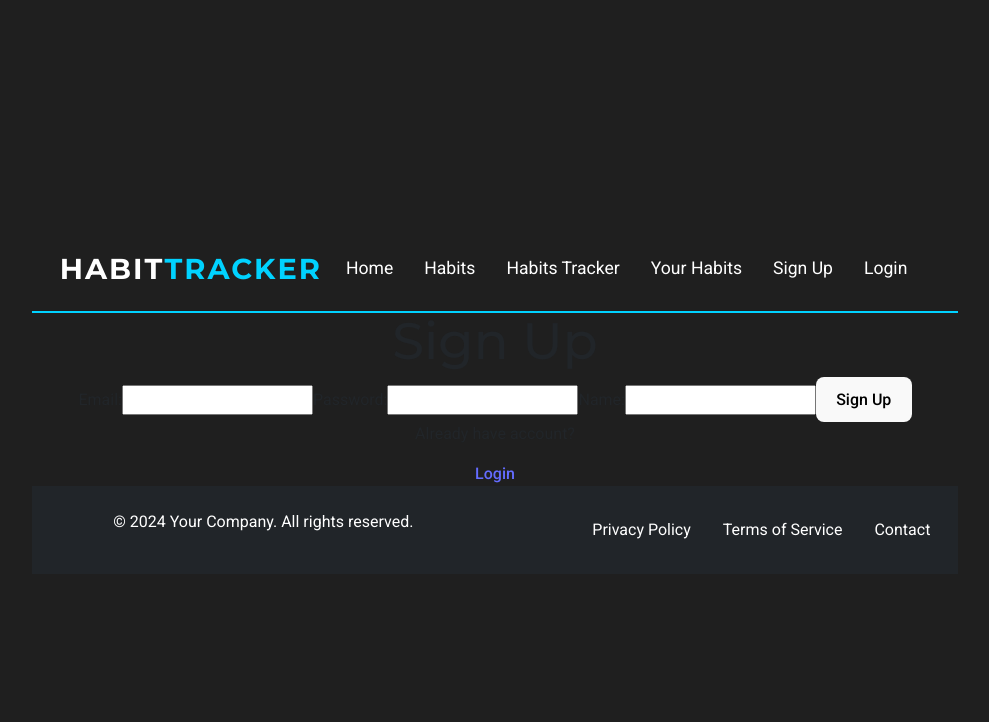
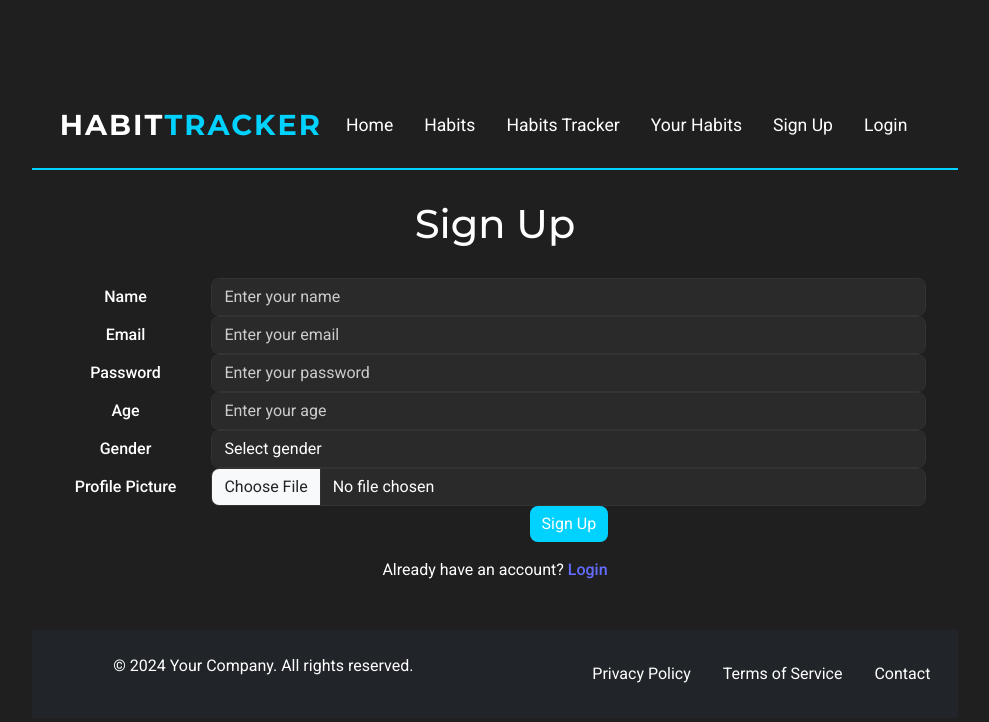
Before and after one commit to DohaData/habit-master-frontend, a React (Vite) app: page /signup in a window 1280 px wide. Shown: the top 722 px of the page, without its empty margins (145-1134 px from the left). Built offline with nearby package versions, Linux system fonts and the light colour scheme; no server answers.

Commit message:
add signup logic with pic upload

```diff
--- a/src/pages/SignupPage/SignupPage.css
+++ b/src/pages/SignupPage/SignupPage.css
@@ -0,0 +1,83 @@
+/* SignupPage.css */
+
+.SignupPage {
+    font-family: 'Roboto', sans-serif;
+    color: #ffffff;
+    background-color: #1f1f1f;
+    padding: 2rem;
+  }
+
+  .main-heading {
+    font-size: 2.5rem;
+    color: #ffffff;
+    text-align: center;
+    margin-bottom: 2rem;
+  }
+
+  .form-group {
+    margin-bottom: 1.5rem;
+  }
+
+  .form-label {
+    color: #ffffff;
+    font-weight: 500;
+  }
+
+  .form-control {
+    border-radius: 8px;
+    border: 1px solid #333333;
+    background-color: #2a2a2a;
+    color: #ffffff;
+  }
+
+  .form-control::placeholder {
+    color: #cccccc;
+  }
+
+  .btn-primary {
+    background-color: #00d2ff;
+    border: none;
+    color: #ffffff;
+    border-radius: 8px;
+    transition: background-color 0.3s ease;
+  }
+
+  .btn-primary:hover {
+    background-color: #00a1cc;
+  }
+
+  .alert {
+    border-radius: 8px;
+  }
+
+  .mt-3 {
+    margin-top: 1rem;
+  }
+
+  .link {
+    color: #00d2ff;
+    text-decoration: none;
+  }
+
+  .link:hover {
+    text-decoration: underline;
+  }
+
+  @media (max-width: 768px) {
+    .form-group {
+      margin-bottom: 1rem;
+    }
+
+    .form-label {
+      font-size: 0.875rem;
+    }
+
+    .form-control {
+      font-size: 0.875rem;
+    }
+
+    .btn-primary {
+      font-size: 0.875rem;
+      padding: 0.5rem 1rem;
+    }
+  }
--- a/src/pages/SignupPage/SignupPage.jsx
+++ b/src/pages/SignupPage/SignupPage.jsx
@@ -1,12 +1,17 @@
 import "./SignupPage.css";
 import { useState } from "react";
-import { Link, useNavigate } from "react-router-dom";
+import { useNavigate, Link } from "react-router-dom";
+import { Container, Form, Button, Row, Col, Alert } from 'react-bootstrap';
+import 'bootstrap/dist/css/bootstrap.min.css';
 import authService from "../../services/auth.service";
 
 function SignupPage() {
   const [email, setEmail] = useState("");
   const [password, setPassword] = useState("");
   const [name, setName] = useState("");
+  const [age, setAge] = useState("");
+  const [gender, setGender] = useState("");
+  const [picture, setPicture] = useState(null);
   const [errorMessage, setErrorMessage] = useState(undefined);
 
   const navigate = useNavigate();
@@ -14,64 +19,122 @@ function SignupPage() {
   const handleEmail = (e) => setEmail(e.target.value);
   const handlePassword = (e) => setPassword(e.target.value);
   const handleName = (e) => setName(e.target.value);
+  const handleAge = (e) => setAge(e.target.value);
+  const handleGender = (e) => setGender(e.target.value);
+  const handlePicture = (e) => setPicture(e.target.files[0]);
 
   const handleSignupSubmit = (e) => {
     e.preventDefault();
-    // Create an object representing the request body
-    const requestBody = { email, password, name };
+    const formData = new FormData();
+    formData.append('email', email);
+    formData.append('password', password);
+    formData.append('name', name);
+    formData.append('age', age);
+    formData.append('gender', gender);
+    if (picture) formData.append('picture', picture);
 
-    // Send a request to the server using axios
-    /*
-    const authToken = localStorage.getItem("authToken");
-    axios.post(
-      `${process.env.VITE_REACT_APP_SERVER_URL}/auth/signup`,
-      requestBody,
-      { headers: { Authorization: `Bearer ${authToken}` },
-    })
-    .then((response) => {})
-    */
-
-    // Or using a service
-    authService
-      .signup(requestBody)
-      .then((response) => {
-        // If the POST request is successful redirect to the login page
+    authService.signup(formData)
+      .then(() => {
         navigate("/login");
       })
       .catch((error) => {
-        // If the request resolves with an error, set the error message in the state
-        const errorDescription = error.response.data.message;
+        const errorDescription = error.response?.data?.message || "An error occurred.";
         setErrorMessage(errorDescription);
       });
   };
 
   return (
-    <div className="SignupPage">
-      <h1>Sign Up</h1>
+    <Container className="SignupPage">
+      <h1 className="main-heading">Sign Up</h1>
 
-      <form onSubmit={handleSignupSubmit}>
-        <label>Email:</label>
-        <input type="email" name="email" value={email} onChange={handleEmail} />
+      <Form onSubmit={handleSignupSubmit}>
+        <Form.Group as={Row} controlId="formName">
+          <Form.Label column sm={2}>Name</Form.Label>
+          <Col sm={10}>
+            <Form.Control
+              type="text"
+              value={name}
+              onChange={handleName}
+              placeholder="Enter your name"
+            />
+          </Col>
+        </Form.Group>
 
-        <label>Password:</label>
-        <input
-          type="password"
-          name="password"
-          value={password}
-          onChange={handlePassword}
-        />
+        <Form.Group as={Row} controlId="formEmail">
+          <Form.Label column sm={2}>Email</Form.Label>
+          <Col sm={10}>
+            <Form.Control
+              type="email"
+              value={email}
+              onChange={handleEmail}
+              placeholder="Enter your email"
+            />
+          </Col>
+        </Form.Group>
 
-        <label>Name:</label>
-        <input type="text" name="name" value={name} onChange={handleName} />
+        <Form.Group as={Row} controlId="formPassword">
+          <Form.Label column sm={2}>Password</Form.Label>
+          <Col sm={10}>
+            <Form.Control
+              type="password"
+              value={password}
+              onChange={handlePassword}
+              placeholder="Enter your password"
+            />
+          </Col>
+        </Form.Group>
 
-        <button type="submit">Sign Up</button>
-      </form>
+        <Form.Group as={Row} controlId="formAge">
+          <Form.Label column sm={2}>Age</Form.Label>
+          <Col sm={10}>
+            <Form.Control
+              type="number"
+              value={age}
+              onChange={handleAge}
+              placeholder="Enter your age"
+            />
+          </Col>
+        </Form.Group>
 
-      {errorMessage && <p className="error-message">{errorMessage}</p>}
+        <Form.Group as={Row} controlId="formGender">
+          <Form.Label column sm={2}>Gender</Form.Label>
+          <Col sm={10}>
+            <Form.Control
+              as="select"
+              value={gender}
+              onChange={handleGender}
+            >
+              <option value="">Select gender</option>
+              <option value="male">Male</option>
+              <option value="female">Female</option>
+              <option value="other">Other</option>
+            </Form.Control>
+          </Col>
+        </Form.Group>
 
-      <p>Already have account?</p>
-      <Link to={"/login"}> Login</Link>
-    </div>
+        <Form.Group as={Row} controlId="formPicture">
+          <Form.Label column sm={2}>Profile Picture</Form.Label>
+          <Col sm={10}>
+            <Form.Control
+              type="file"
+              onChange={handlePicture}
+            />
+          </Col>
+        </Form.Group>
+
+        <Form.Group as={Row}>
+          <Col sm={{ span: 10, offset: 2 }}>
+            <Button variant="primary" type="submit">
+              Sign Up
+            </Button>
+          </Col>
+        </Form.Group>
+      </Form>
+
+      {errorMessage && <Alert variant="danger" className="mt-3">{errorMessage}</Alert>}
+
+      <p className="mt-3">Already have an account? <Link to="/login">Login</Link></p>
+    </Container>
   );
 }
 
```
